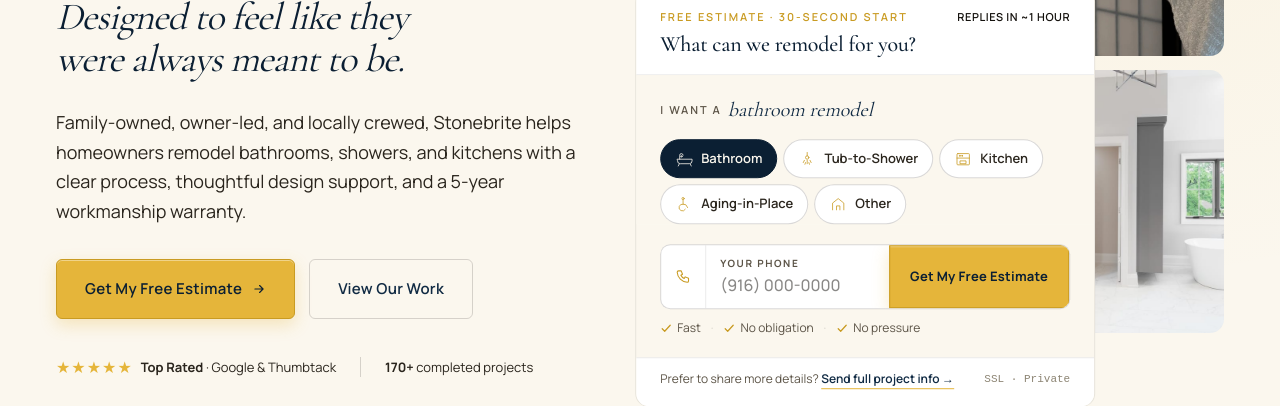
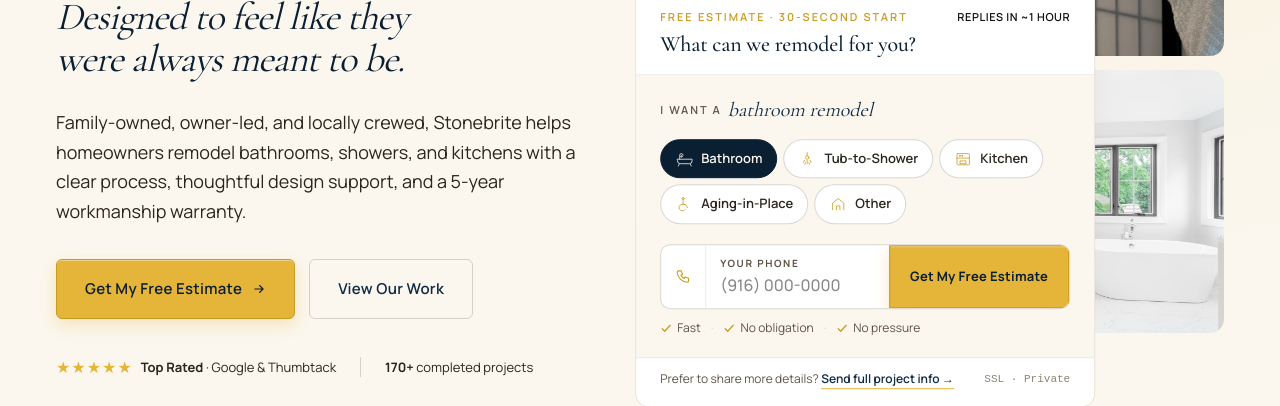
Before and after one commit to Stonebritegroup2023/Stonebritesite, a Next.js app: page / in a window 1280 px wide. Shown: the part 360-766 px from the top of the page. Built offline with nearby package versions, Linux system fonts and the light colour scheme; no server answers.

Commit message:
Hero: recrop gray-bath photo to tub + window (was showing just a door)

```diff
--- a/src/app/page.tsx
+++ b/src/app/page.tsx
@@ -160,8 +160,8 @@ export default function HomePage() {
                 />
                 <img
                   src="/photos/gray-bathroom-freestanding-tub-sacramento.jpg"
-                  alt="Bright bathroom remodel with gray floating cabinetry, freestanding tub, and marble-look tile floor"
-                  style={{ height: 263, borderRadius: 14, width: "100%", objectFit: "cover", display: "block" }}
+                  alt="Bright bathroom remodel with freestanding tub and marble-look tile floor"
+                  style={{ height: 263, borderRadius: 14, width: "100%", objectFit: "cover", objectPosition: "center 62%", display: "block" }}
                 />
               </div>
               {/* Floating form — absolute on desktop, inline on mobile */}
```
Also changed, not shown: public/photos/gray-bathroom-freestanding-tub-sacramento.jpg.
